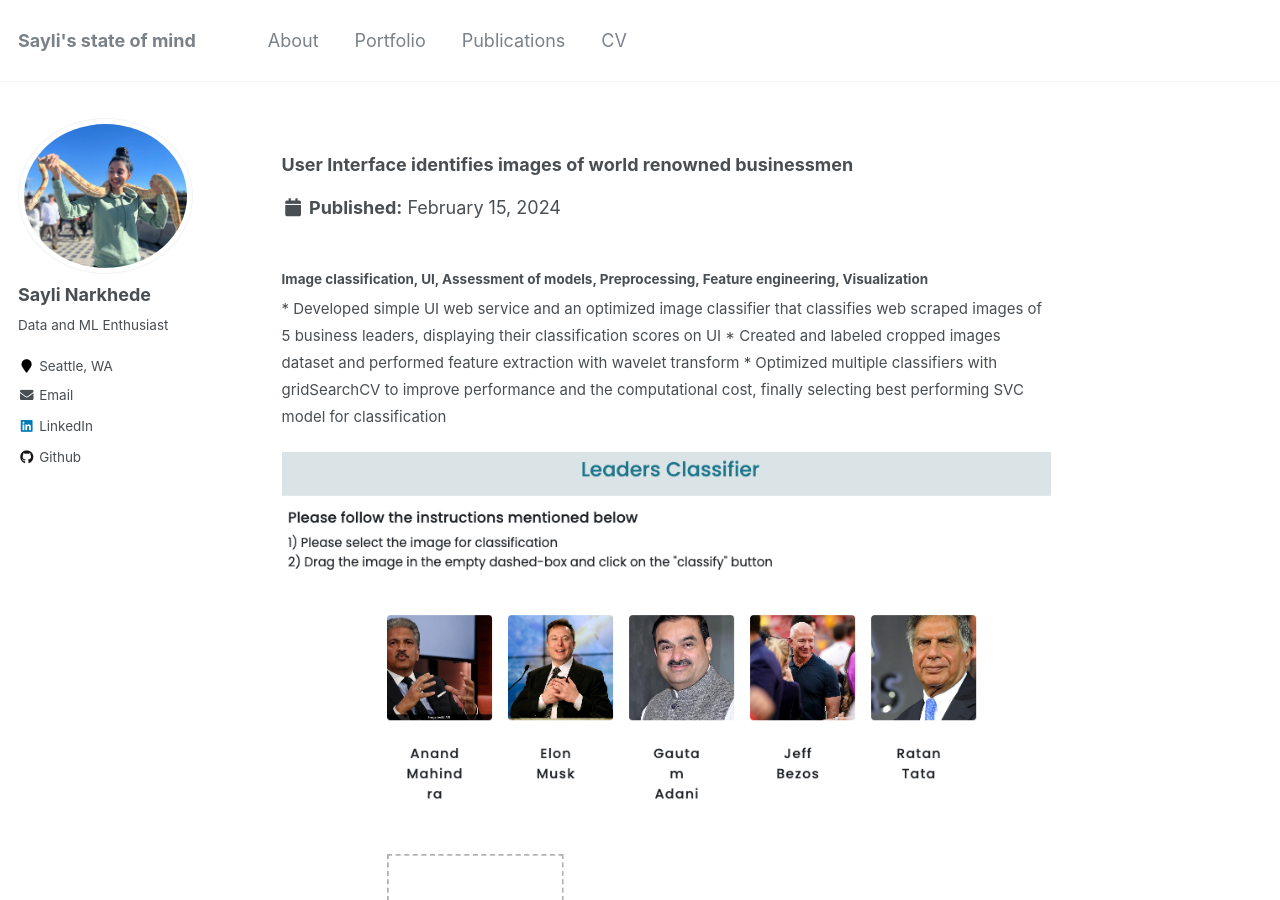
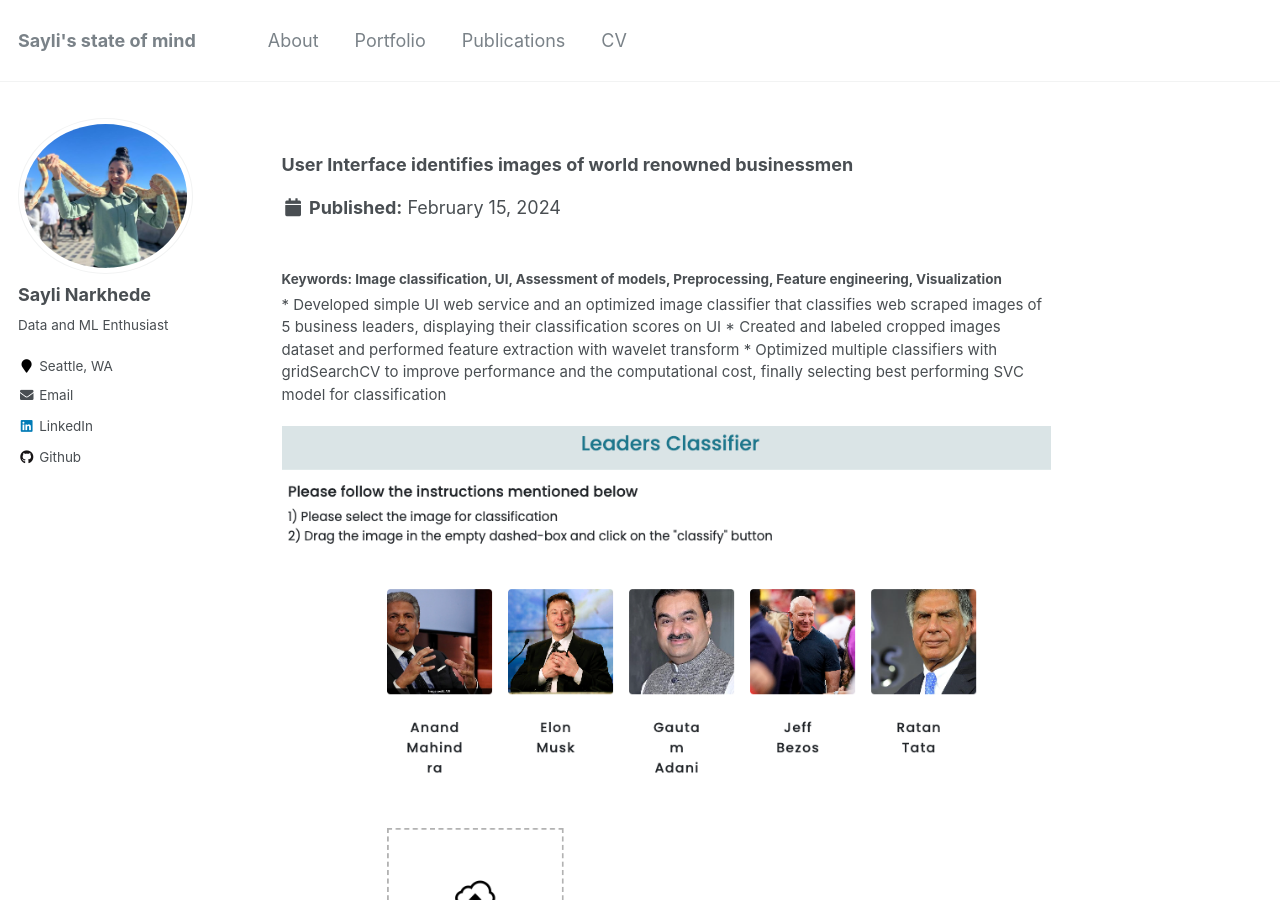
Before and after one commit to SayliMN/saylimn.github.io, a Jekyll site: the page built from _portfolio/portfolio-1.md, in a window 1280 px wide and 900 px high. Built offline with Jekyll 4.4.1, drawn with Linux system fonts in a browser that asks for light colours.

Commit message:
add styling changes

```diff
--- a/_portfolio/portfolio-1.md
+++ b/_portfolio/portfolio-1.md
@@ -3,13 +3,13 @@ title: "### User Interface identifies images of world renowned businessmen"
 # excerpt: "#### Image classification, UI, Assessment of models, Preprocessing, Feature engineering, Visualization<br/>"
 collection: portfolio
 ---
-<h5>Image classification, UI, Assessment of models, Preprocessing, Feature engineering, Visualization</h5>
+<h4>Keywords: Image classification, UI, Assessment of models, Preprocessing, Feature engineering, Visualization</h4>
 
-<span style="font-size:15px">
+<p style="font-size:15px">
     * Developed simple UI web service and an optimized image classifier that classifies web scraped images of 5 business leaders, displaying their classification scores on UI
     * Created and labeled cropped images dataset and performed feature extraction with wavelet transform
     * Optimized multiple classifiers with gridSearchCV to improve performance and the computational cost, finally selecting best performing SVC model for classification
-</span>
+</p>
 <!-- <ul>
     <li style="font-size:15px">Developed simple UI web service and an optimized image classifier that classifies web scraped images of 5 business leaders, displaying their classification scores on UI.</li>
     <li style="font-size:15px">Created and labeled cropped images dataset and performed feature extraction with wavelet transform</li>
```
